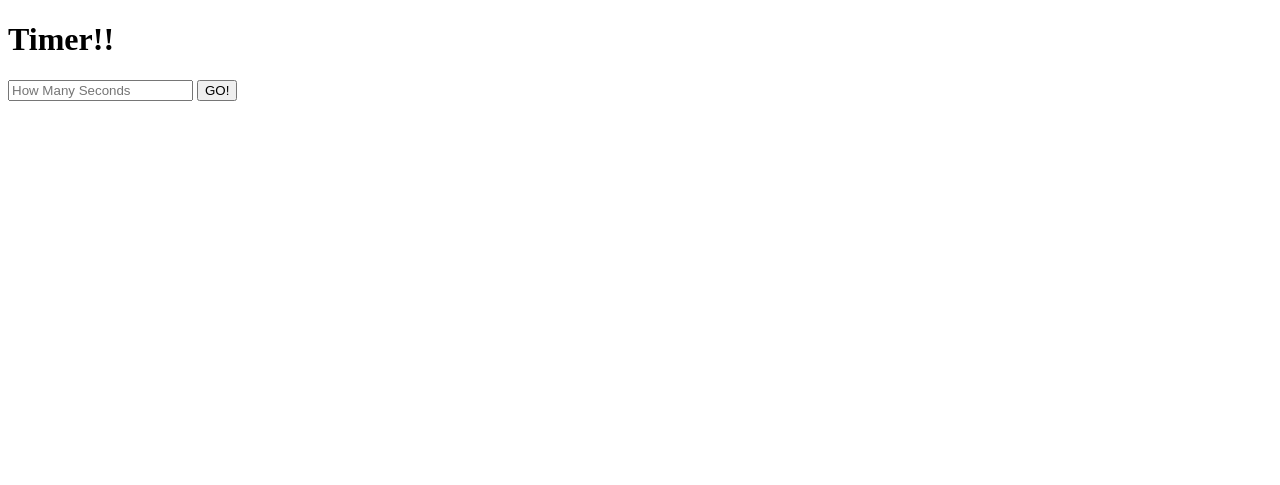
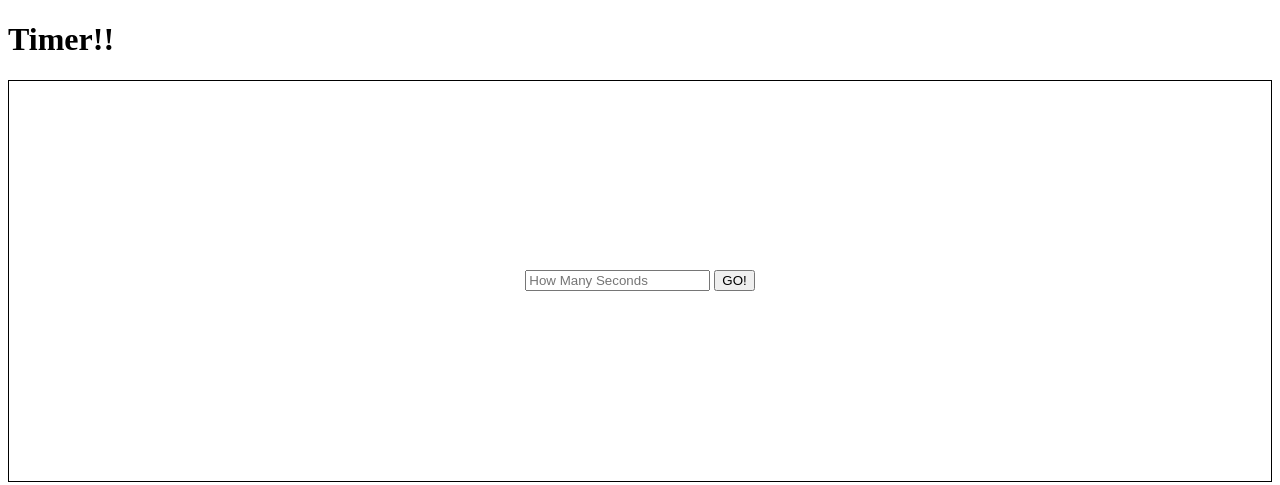
Before and after one commit to DHoward2/JavaTimer, a plain HTML site: page index.html in a window 1280 px wide. Drawn offline with Linux system fonts and the light colour scheme.

Commit message:
attempt fix

```diff
--- a/app.css
+++ b/app.css
@@ -0,0 +1,7 @@
+div {
+    display: flex;
+    align-items: center;
+    border: 1px solid black;
+    height: 50vh;
+    justify-content: space-around;
+}
--- a/index.html
+++ b/index.html
@@ -4,15 +4,17 @@
     <meta charset="UTF-8">
     <meta http-equiv="X-UA-Compatible" content="IE=edge">
     <meta name="viewport" content="width=device-width, initial-scale=1.0">
-
+    <link rel="stylesheet" href="app.css">
     <title>Document</title>
 </head>
 <body>
     <h1>Timer!!</h1>
-    <form>
-        <input type="number" placeholder="How Many Seconds" min="0">
-        <button type="submit">GO!</button>
-    </form>
+    <div>
+        <form>
+            <input type="number" placeholder="How Many Seconds" min="0">
+            <button type="submit" id="sub">GO!</button>
+        </form>
+    </div>
     <script src="app.js"></script>
 </body>
 </html>
```
